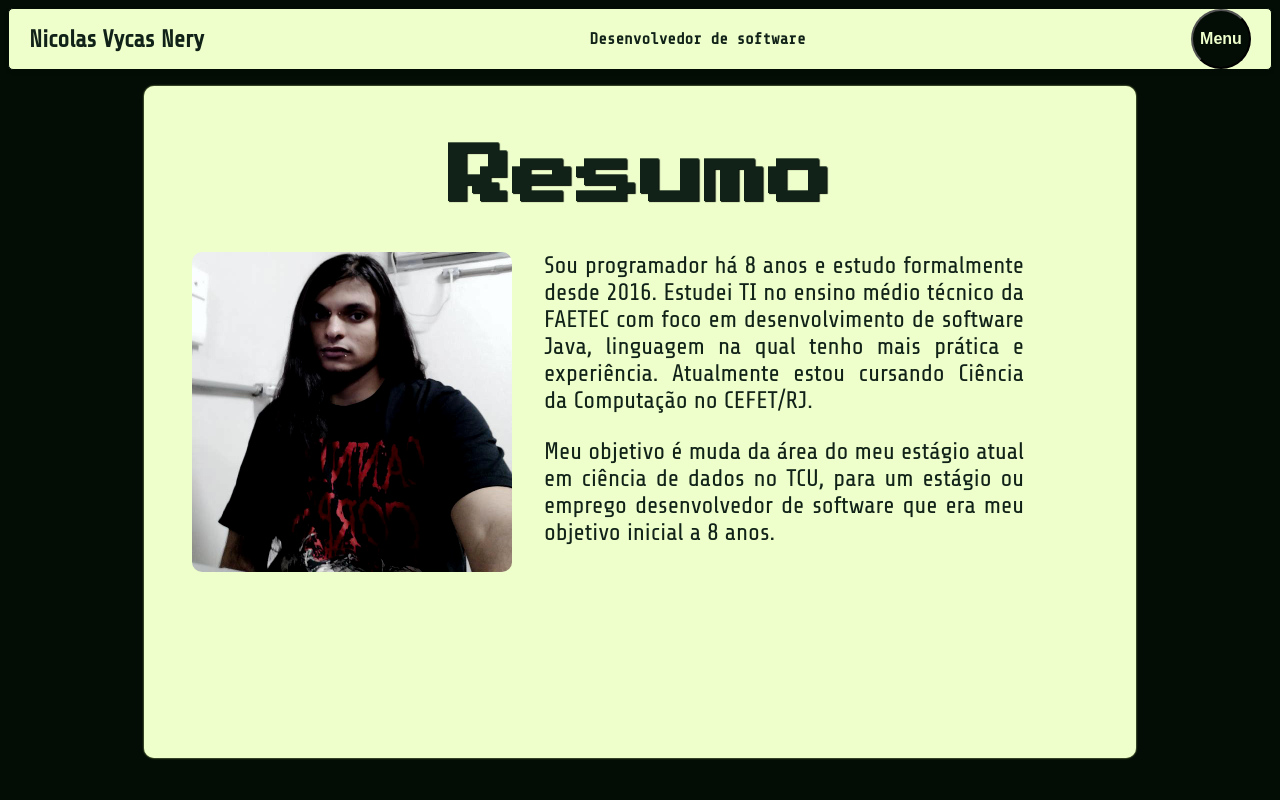
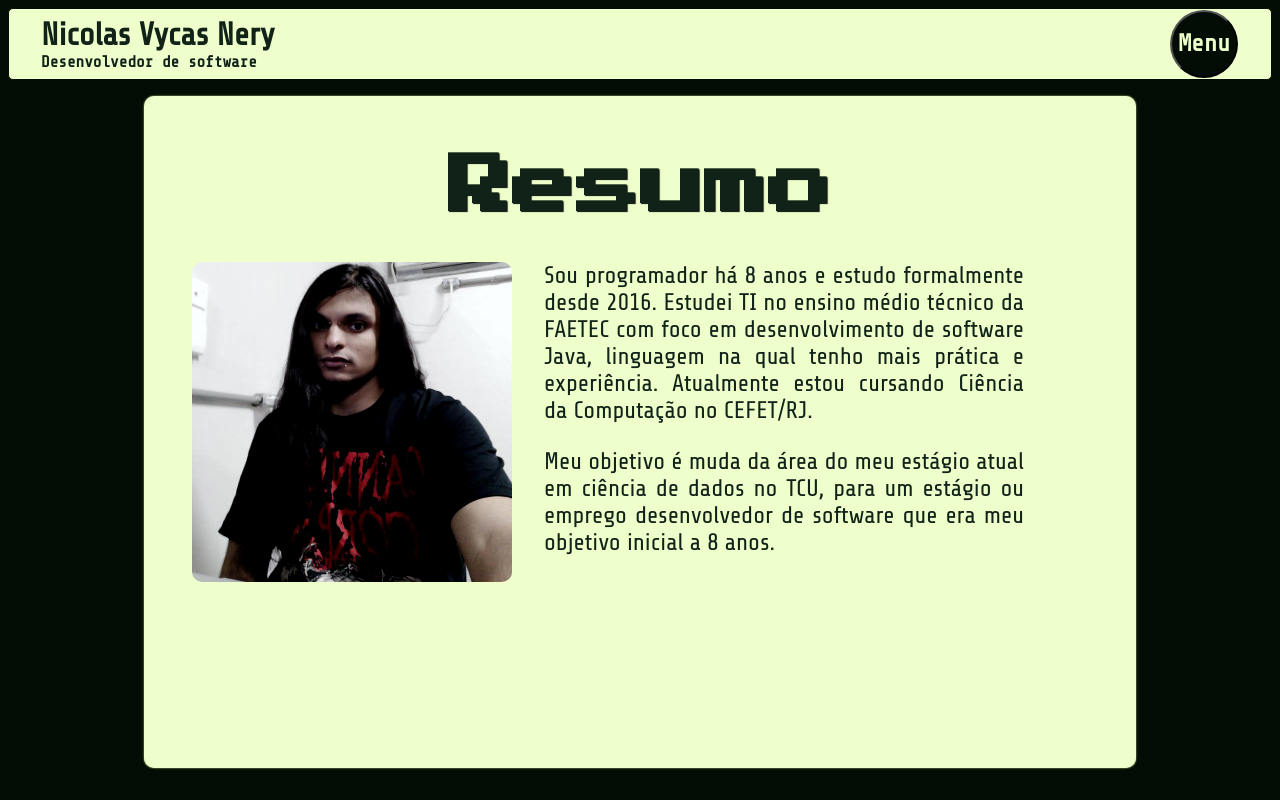
Before and after one commit to tomast1337/Portfolio, a React (Vite) app: page / in a window 1280 px wide. Built offline with nearby package versions, Linux system fonts and the light colour scheme; a web font is replaced by a local one.

Commit message:
Melhorias na navbar

```diff
--- a/src/components/Navbar.module.scss
+++ b/src/components/Navbar.module.scss
@@ -5,47 +5,51 @@
     display: flex;
     justify-content: space-between;
     align-items: center;
-    padding: 0 20px;
-    height: 60px;
+    padding: 0 2rem;
+    height: fit-content;
     background-color: $light1;
-    box-shadow: 0px 2px 4px rgba(0, 0, 0, 0.1);
     border: 1px solid $dark1;
     border-radius: 5px;
 
+    .navbar_brand {
         h3 {
-        font-size: 1.5rem;
+            font-size: 2rem;
             font-weight: bold;
             color: $dark2;
             font-family: $fontText;
+            margin: 0;
         }
-
         h4 {
             font-size: 1rem;
             font-weight: bold;
             color: $dark2;
             font-family: $fontMonoText;
+            margin: 0;
         }
-
+    }
     .navbar_button {
         display: flex;
         align-items: center;
         justify-content: center;
-        width: 60px;
-        height: 60px;
+        width: fit-content;
+        aspect-ratio: 1;
         border-radius: 50%;
         background-color: $dark1;
         color: $light1;
-        font-size: 1rem;
+        font-size: 1.5rem;
+        margin: 1px;
         font-weight: bold;
         cursor: pointer;
         transition: all 0.3s ease-in-out;
-
+        font-family: $fontMonoText;
         &:hover,
         &:focus {
             background-color: $dark2;
             color: $light2;
         }
     }
+
+    transition: all 1s ease-in-out;
 }
 
 .navbarMenu {
@@ -82,7 +86,7 @@
                 text-decoration: none;
                 // make look like a button
                 border-radius: 5px;
-                transition: all 0.3s ease-in-out;
+                transition: all 0.2s ease-in-out;
                 font-weight: bold;
 
                 &:hover,
--- a/src/components/Navbar.tsx
+++ b/src/components/Navbar.tsx
@@ -10,12 +10,14 @@ const Navbar = () => {
     return (
         <>
             <div className={style.navbar}>
-                <h3>Nicolas Vycas Nery</h3>
-                <h4>Desenvolvedor de software</h4>
+                <span className={style.navbar_brand}>
+                    <h3>Nicolas Vycas Nery</h3>
+                    <h4>Desenvolvedor de software</h4>
+                </span>
                 <button
-                className={style.navbar_button}
-                onClick={() => setIsOpen(!isOpen)}>
-                    {isOpen ? "Fechar" : "Menu"}
+                    className={style.navbar_button}
+                    onClick={() => setIsOpen(!isOpen)}>
+                    {isOpen ? "Sair" : "Menu"}
                 </button>
 
             </div>
```
Lines whose indentation alone changed are shown as unchanged.
